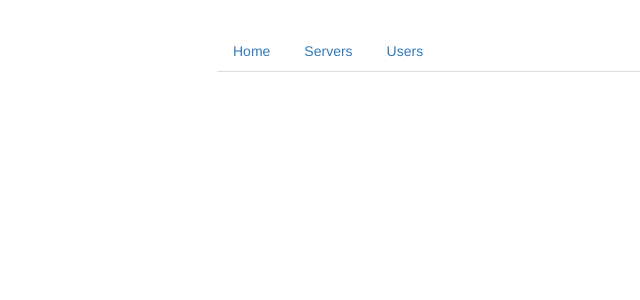
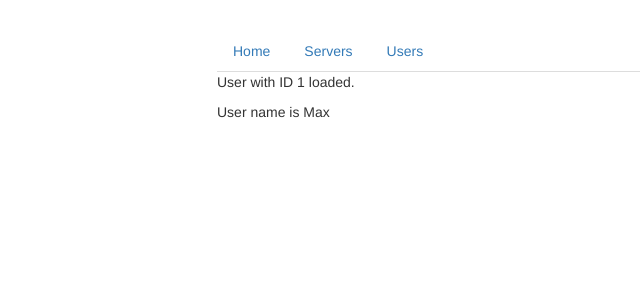
Before and after one commit to verlil/angular5-routing-start, an Angular app: page /user/1/Max in a window 1280 px wide. Before the commit this address led to /. Shown: the top 300 px of the page, without its empty margins (48-688 px from the left). Built offline with nearby package versions, Linux system fonts and the light colour scheme.

Commit message:
passing parameters to route

```diff
--- a/src/app/app.module.ts
+++ b/src/app/app.module.ts
@@ -15,6 +15,7 @@
 
 const appRoutes: Routes = [
   { path: '', component: HomeComponent },
+  { path: 'user/:id/:name', component: UserComponent },
   { path: 'users', component: UsersComponent },
   { path: 'servers', component: ServersComponent }
 ];
--- a/src/app/users/user/user.component.html
+++ b/src/app/users/user/user.component.html
@@ -1,2 +1,2 @@
-<p>User with ID _ID_ loaded.</p>
-<p>User name is _NAME_</p>
+<p>User with ID {{ user.id }} loaded.</p>
+<p>User name is {{ user.name }}</p>
--- a/src/app/users/user/user.component.ts
+++ b/src/app/users/user/user.component.ts
@@ -1,4 +1,5 @@
 import { Component, OnInit } from '@angular/core';
+import { ActivatedRoute } from "@angular/router";
 
 @Component({
   selector: 'app-user',
@@ -8,9 +9,14 @@
 export class UserComponent implements OnInit {
   user: {id: number, name: string};
 
-  constructor() { }
+  constructor(private route: ActivatedRoute) { }
 
   ngOnInit() {
+    this.user = {
+      id: this.route.snapshot.params['id'],
+      name: this.route.snapshot.params['name']
+    }
+    console.log(this.route.snapshot.params);
   }
 
 }
```
